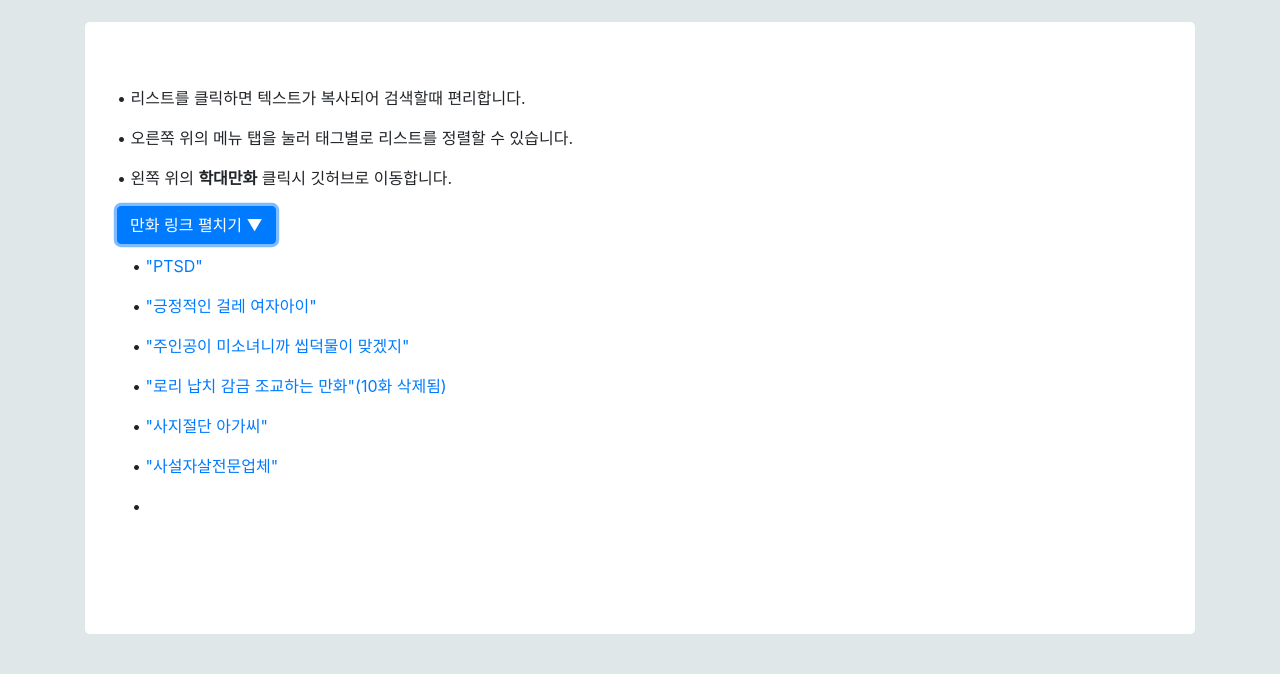
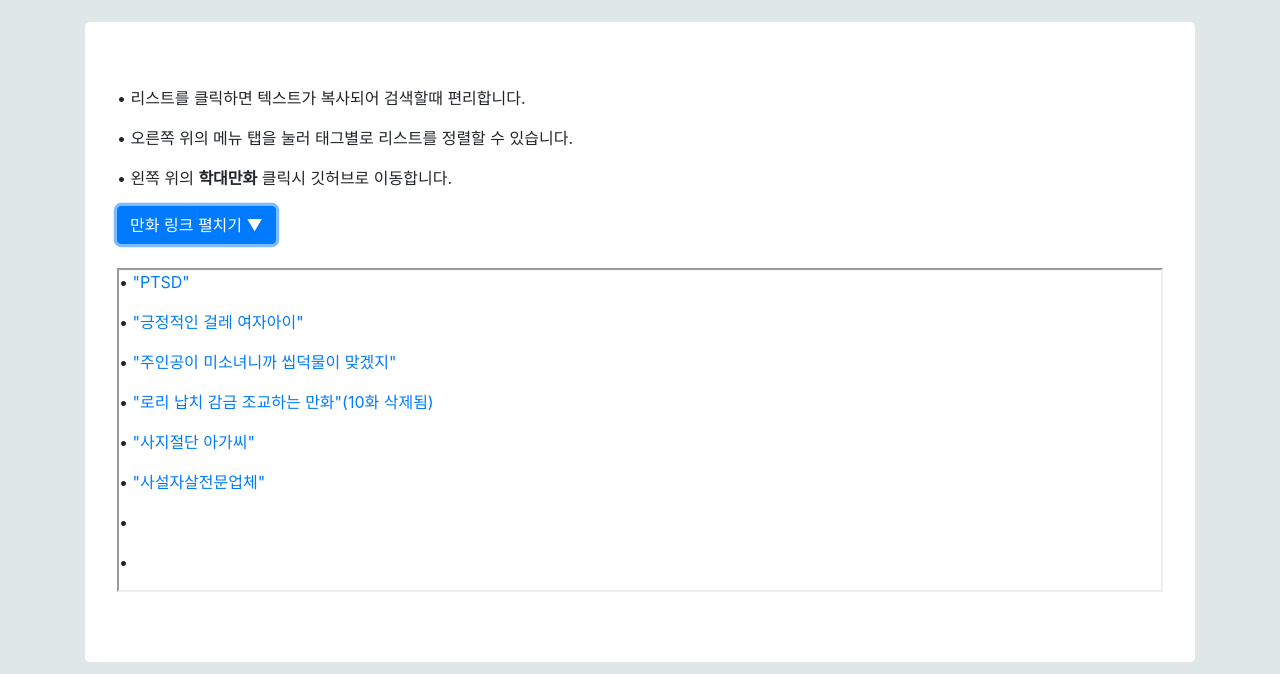
Before and after one commit to shangus1012/manga, a plain HTML site: page index.html in a window 1280 px wide. Both pictures are taken after a click on the button "만화 링크 펼치기 ▼". Shown: the part 63-737 px from the top of the page. Drawn offline with nearby package versions, Linux system fonts and the light colour scheme.

Commit message:
Add files via upload

```diff
--- a/hyperlink.html
+++ b/hyperlink.html
@@ -19,11 +19,10 @@
     <p>&bull; <a href='https://gall.dcinside.com/board/view/?id=cartoon&no=499519' target="_blank">"로리 납치 감금 조교하는 만화"(10화 삭제됨)</a></p>
     <p>&bull; <a href='https://gall.dcinside.com/cartoon/599739' target="_blank">"사지절단 아가씨"</a></p>
     <p>&bull; <a href='https://gall.dcinside.com/board/cartoon/597395' target="_blank">"사설자살전문업체"</a></p>
-    <p>&bull; </p>
+    <p>&bull; <a href='#' target="_blank"></a></p>
+    <p>&bull; <a href='#' target="_blank"></a></p>
+
 </body>
-
-
-
 <script src="https://code.jquery.com/jquery-3.2.1.slim.min.js"
     integrity="sha384-KJ3o2DKtIkvYIK3UENzmM7KCkRr/rE9/Qpg6aAZGJwFDMVNA/GpGFF93hXpG5KkN"
     crossorigin="anonymous"></script>
--- a/index.html
+++ b/index.html
@@ -17,8 +17,9 @@
     <script src="js/makeT.js"></script>
     <script src="js/copy.js"></script>
     <script id="script"></script>
-    <script src = "js/makeVer.js"></script>
+    <script src="js/makeVer.js"></script>
     <link rel="stylesheet" href="css/myCSS.css">
+    <script src="js/iframe.js"></script>
 </head>
 
 <body>
@@ -28,8 +29,11 @@
             <p> &bull; 리스트를 클릭하면 텍스트가 복사되어 검색할때 편리합니다.</p>
             <p> &bull; 오른쪽 위의 메뉴 탭을 눌러 태그별로 리스트를 정렬할 수 있습니다.</p>
             <p> &bull; 왼쪽 위의 <b>학대만화</b> 클릭시 깃허브로 이동합니다.</p>
-            <button type="button" class="btn btn-primary" data-toggle="collapse" data-target="#link">만화 링크 펼치기 ▼</button>
-            <div id="link" class="collapse"><iframe src="hyperlink.html" class="container" style="border: none; height: 20em;"></iframe></div>
+            <button type="button" class="btn btn-primary" data-toggle="collapse" data-target="#link"
+                onclick="test();">만화 링크 펼치기 ▼</button><br><br>
+            <div id="link" class="collapse">
+                <iframe src="hyperlink.html" id="the_iframe" class="iframe" style="width:100%;"></iframe>
+            </div>
         </div>
         <!-- iframe height = 7줄당 약 18~20em-->
     </div>
@@ -60,6 +64,7 @@
 <script src="https://maxcdn.bootstrapcdn.com/bootstrap/4.0.0/js/bootstrap.min.js"
     integrity="sha384-JZR6Spejh4U02d8jOt6vLEHfe/JQGiRRSQQxSfFWpi1MquVdAyjUar5+76PVCmYl"
     crossorigin="anonymous"></script>
+
 </html>
 
 <!--
--- /dev/null
+++ b/js/iframe.js
@@ -0,0 +1,23 @@
+//promise를 사용한 setTimeout
+function sleep(ms) {
+    return new Promise(r => setTimeout(r, ms));
+}
+//id=link인 태그가 class=collapse show가 될 때까지 test 호출
+function getAttr() {
+    var target = document.getElementById("link");
+    var attrValue = target.getAttribute('class');
+    if (attrValue != "collapse show") {
+        test();
+    }
+    calcHeight();
+    return 0;
+}
+//20ms sleep 후 getAttr() 호출
+function test() {
+    sleep(20).then(() => getAttr());
+}
+//iframe으로 불러온 hyperlink.html의 height를 구하고 이를 iframe의 height에 적용
+function calcHeight() {
+    var the_height = document.getElementById('the_iframe').contentWindow.document.body.scrollHeight;
+    document.getElementById('the_iframe').height = the_height + 20;
+}
```
